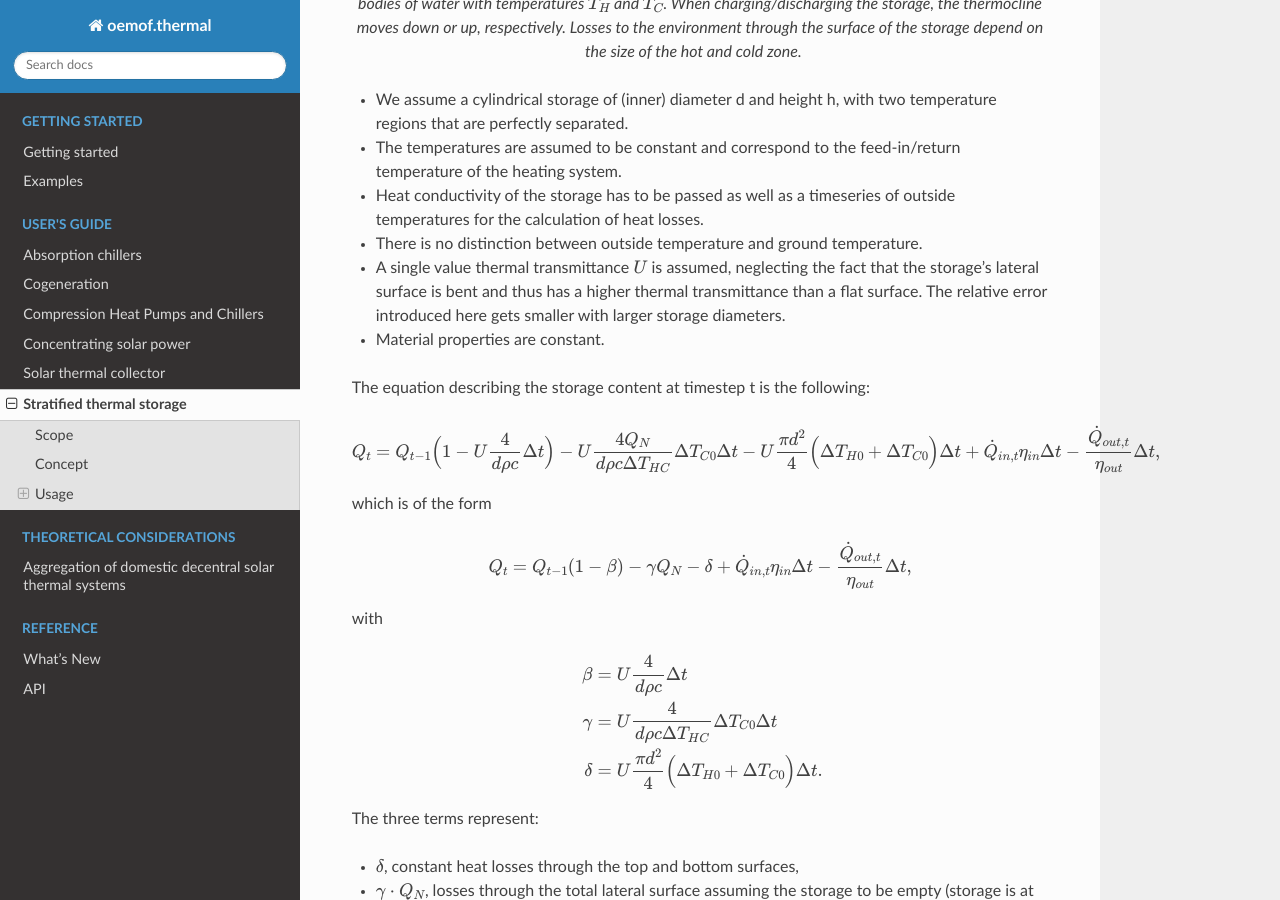
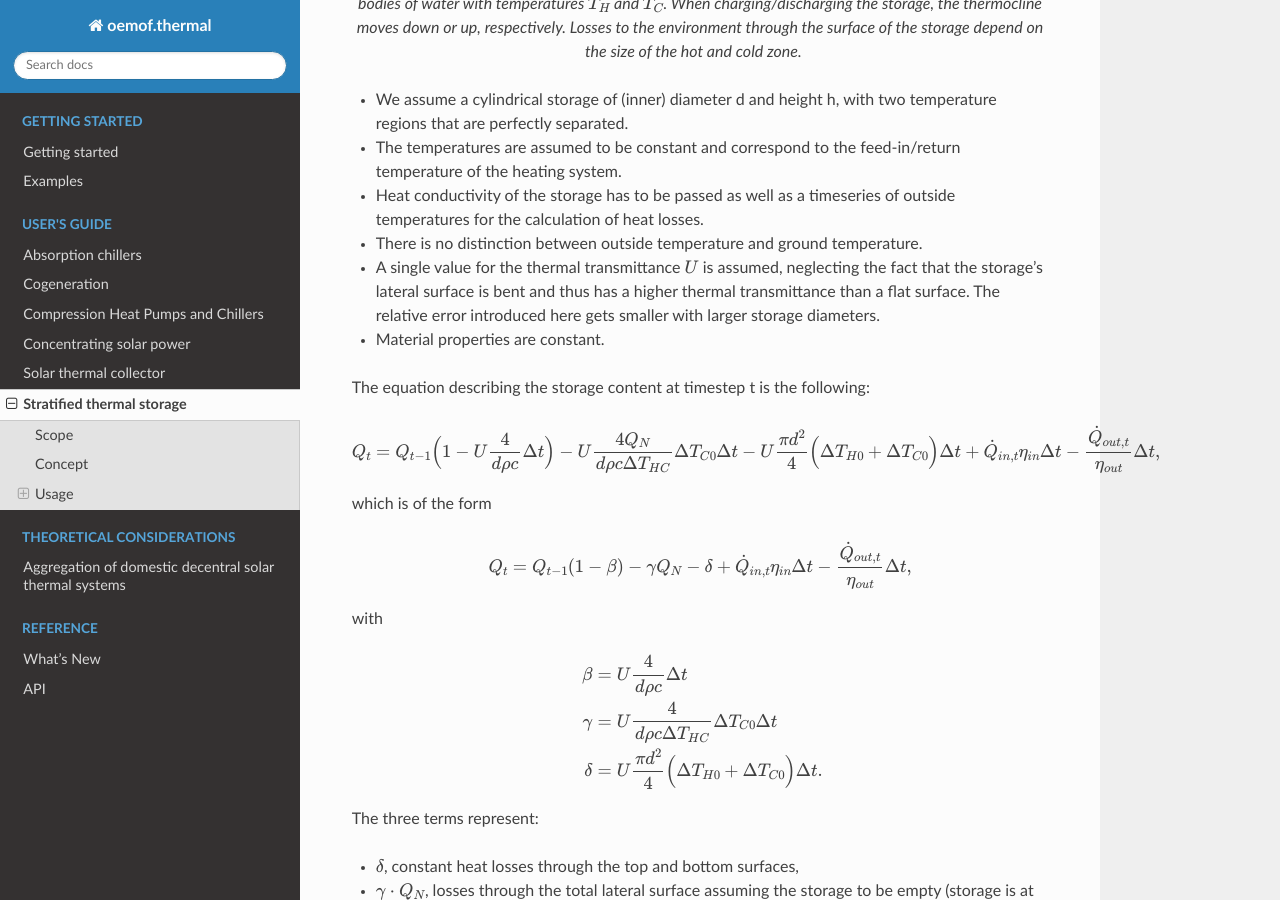
Before and after one commit to oemof/oemof-thermal, a Sphinx documentation site: the page built from docs/stratified_thermal_storage.rst, in a window 1280 px wide and 900 px high, scrolled down 827 px. Built offline with Sphinx 7.4.7 and the Read the Docs theme 2.0.0, drawn with Linux system fonts in a browser that asks for light colours; formulas are drawn with MathJax 3.

Commit message:
Fix grammar

```diff
--- a/docs/stratified_thermal_storage.rst
+++ b/docs/stratified_thermal_storage.rst
@@ -35,7 +35,7 @@ A simplified 2-zone-model of a stratified thermal energy storage.
 * Heat conductivity of the storage has to be passed as well as a timeseries
   of outside temperatures for the calculation of heat losses.
 * There is no distinction between outside temperature and ground temperature.
-* A single value thermal transmittance :math:`U` is assumed, neglecting the
+* A single value for the thermal transmittance :math:`U` is assumed, neglecting the
   fact that the storage's lateral surface is bent and thus has a higher thermal
   transmittance than a flat surface. The relative error introduced here gets
   smaller with larger storage diameters.
```
